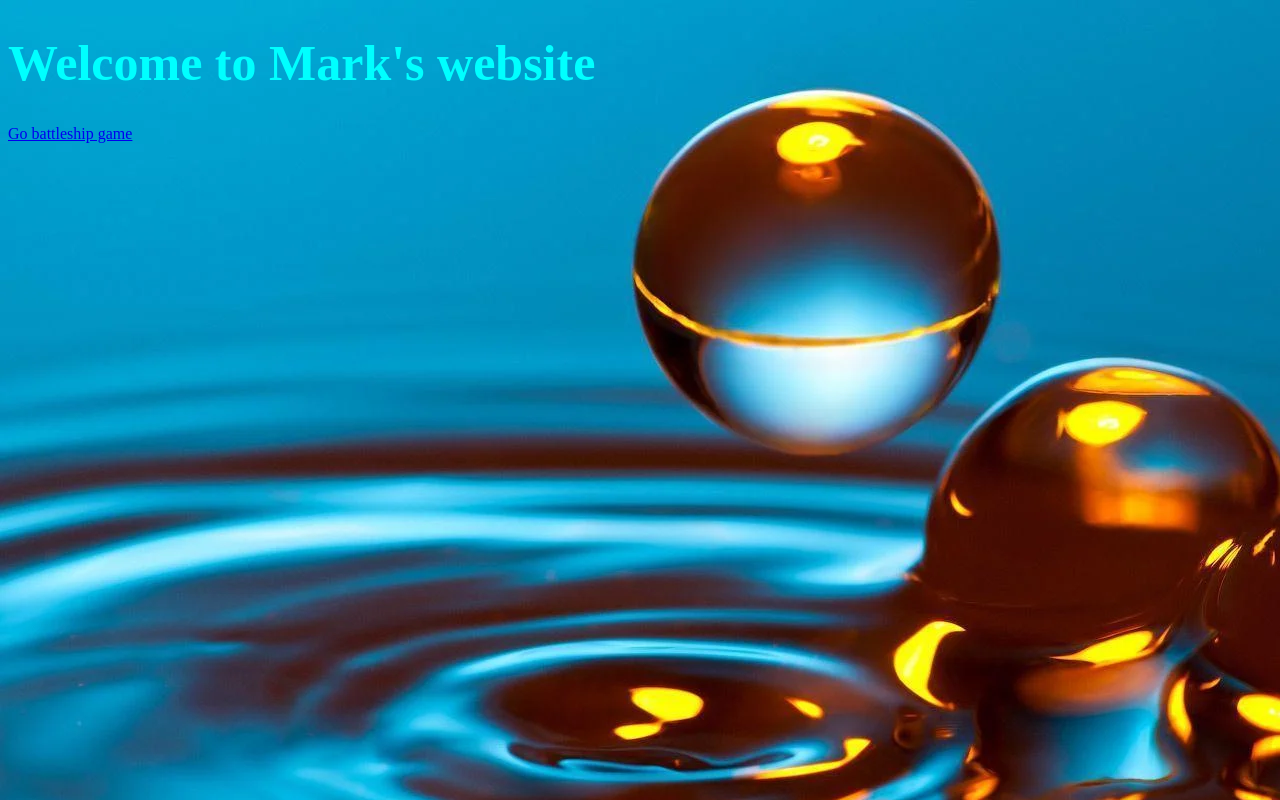
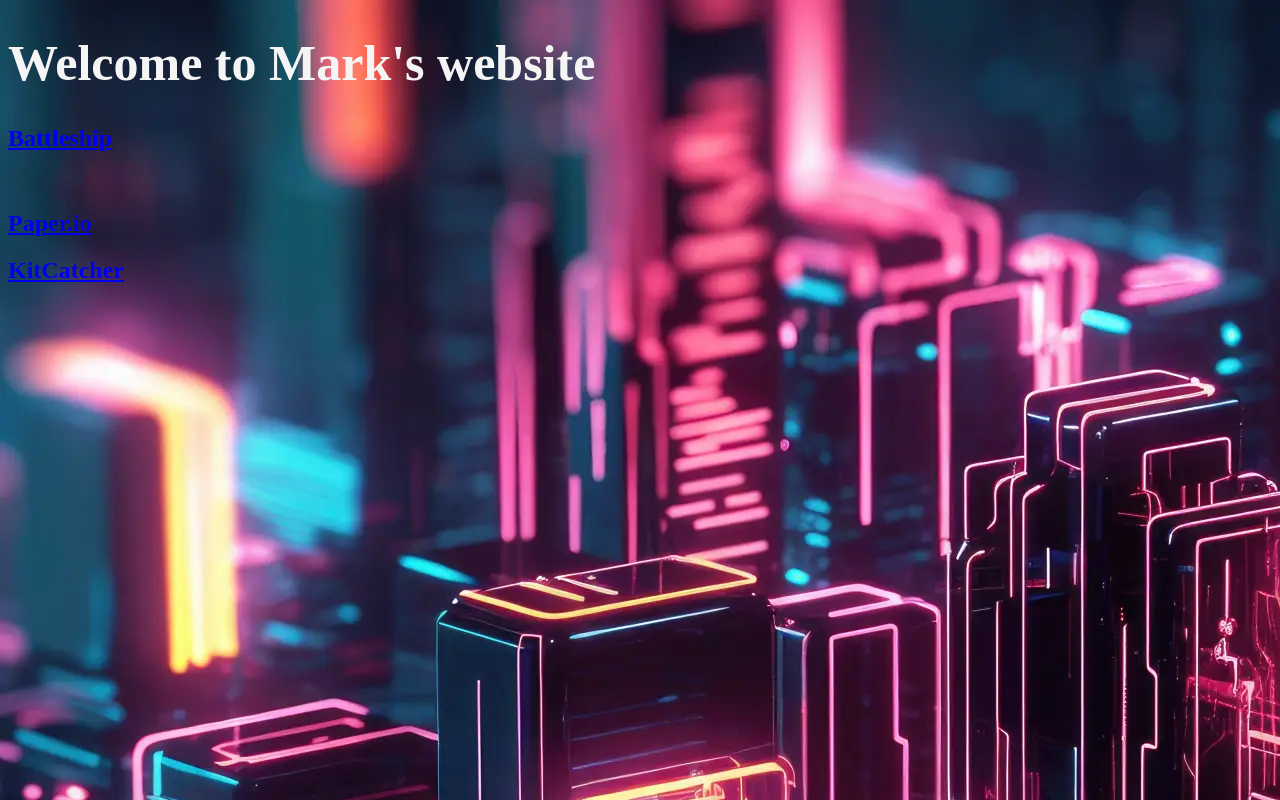
Before and after one commit to GimkitGames/GimKitGames.github.io, a plain HTML site: page index.html in a window 1280 px wide. Drawn offline with Linux system fonts and the light colour scheme.

Commit message:
Update index.html

```diff
--- a/index.html
+++ b/index.html
@@ -4,20 +4,26 @@
 <head>
     <meta charset="UTF-8">
     <meta name="viewport" content="width=device-width, initial-scale=1.0">
+    <link rel="icon" type="image/x-icon" href="Radioactive.ico">
     <title>Welcome to Mark's website</title>
     <style>
         body {
-            background-image: url("bg.webp");
+            background-image: url("NeonCity.webp");
         }
         h1 {
             font-size: 50px;
-            color: aqua;
+            color: whitesmoke;
+            font-size: 50px;
         }
+
     </style>
 </head>
 
 <body>
     <h1>Welcome to Mark's website</h1>
-    <a href="battleship.html">Go battleship game</a>
+    <h2> <a href="battleship.html">Battleship </a> </h2>
+    <br>
+   <h2> <a href="https://paper-io.com/">Paper.io</a></h2>
+    <h2> <a href="./KitCatcher.html">KitCatcher</a></h2>
 </body>
 </html>
```
